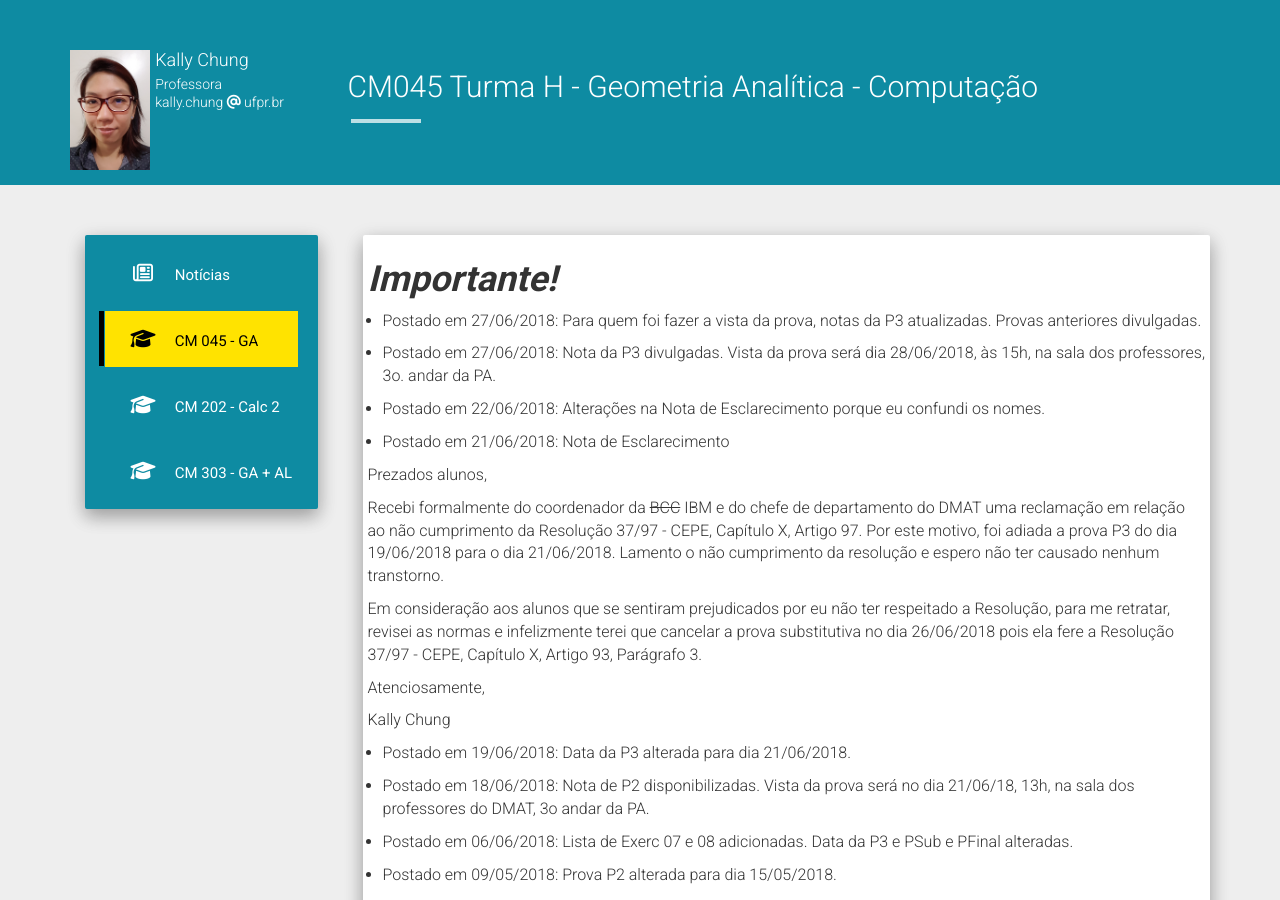
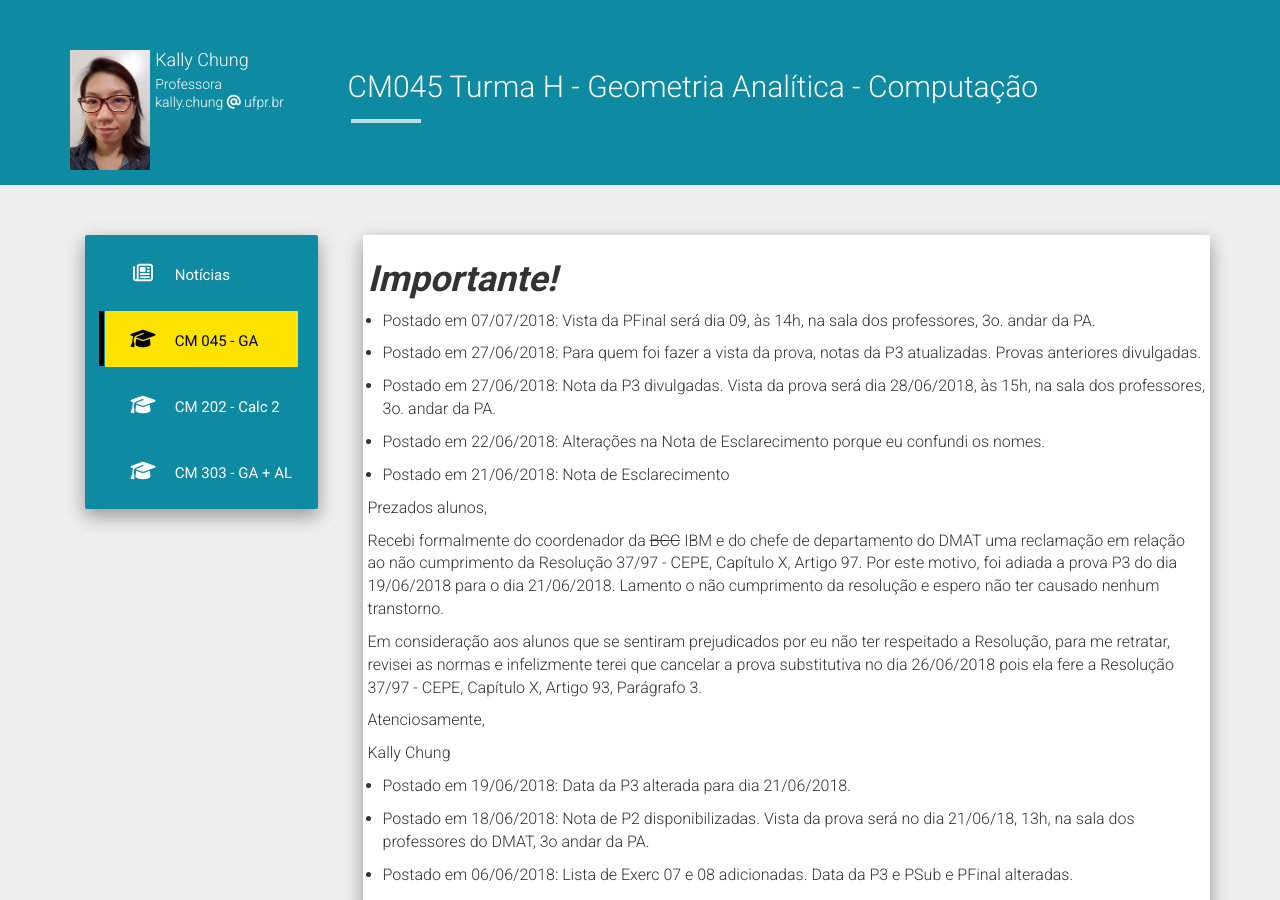
Before and after one commit to chunggnuhc/chunggnuhc.github.io, a Jekyll site: the page built from CM045-GA-1sem2018.md, in a window 1280 px wide and 900 px high. Built offline with Jekyll 4.4.1, drawn with Linux system fonts in a browser that asks for light colours; nearby versions of some CDN libraries; some of the changed text lies outside the part shown.

Commit message:
Update CM045 - notas finais

```diff
--- a/CM045-GA-1sem2018.md
+++ b/CM045-GA-1sem2018.md
@@ -4,6 +4,8 @@
 permalink: /CM045-GA-1sem2018/
 ---
 <h1><b><i>Importante!</i></b></h1>
+- Postado em 07/07/2018: Vista da PFinal será dia 09, às 14h, na sala dos professores, 3o. andar da PA.
+
 - Postado em 27/06/2018: Para quem foi fazer a vista da prova, notas da P3 atualizadas. Provas anteriores divulgadas.
 
 - Postado em 27/06/2018: Nota da P3 divulgadas. Vista da prova será dia 28/06/2018, às 15h, na sala dos professores, 3o. andar da PA.
@@ -93,6 +95,8 @@
 - [Nota P2 - de 0 a 100](/disciplinas1sem2018/Nota P2 - CM045 - Site.pdf)
 
 - [Nota P3 - de 0 a 100](/disciplinas1sem2018/Nota P3 - CM045 - Site.pdf)
+
+- [Nota PFinal - de 0 a 100](/disciplinas1sem2018/Nota PFinal - CM045 - Site.pdf)
 
 <h3>Listas de Exercícios</h3>
 
```
